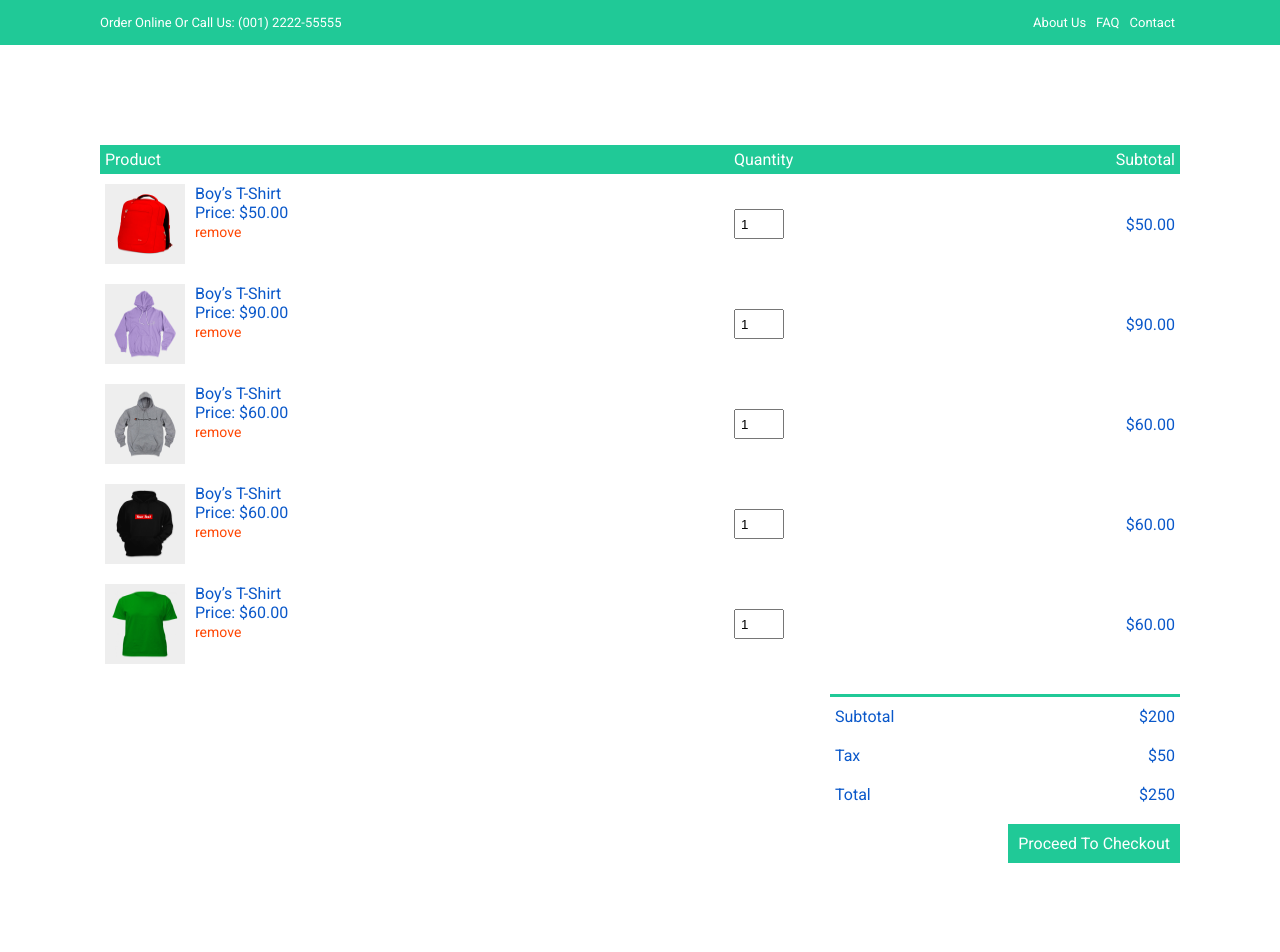
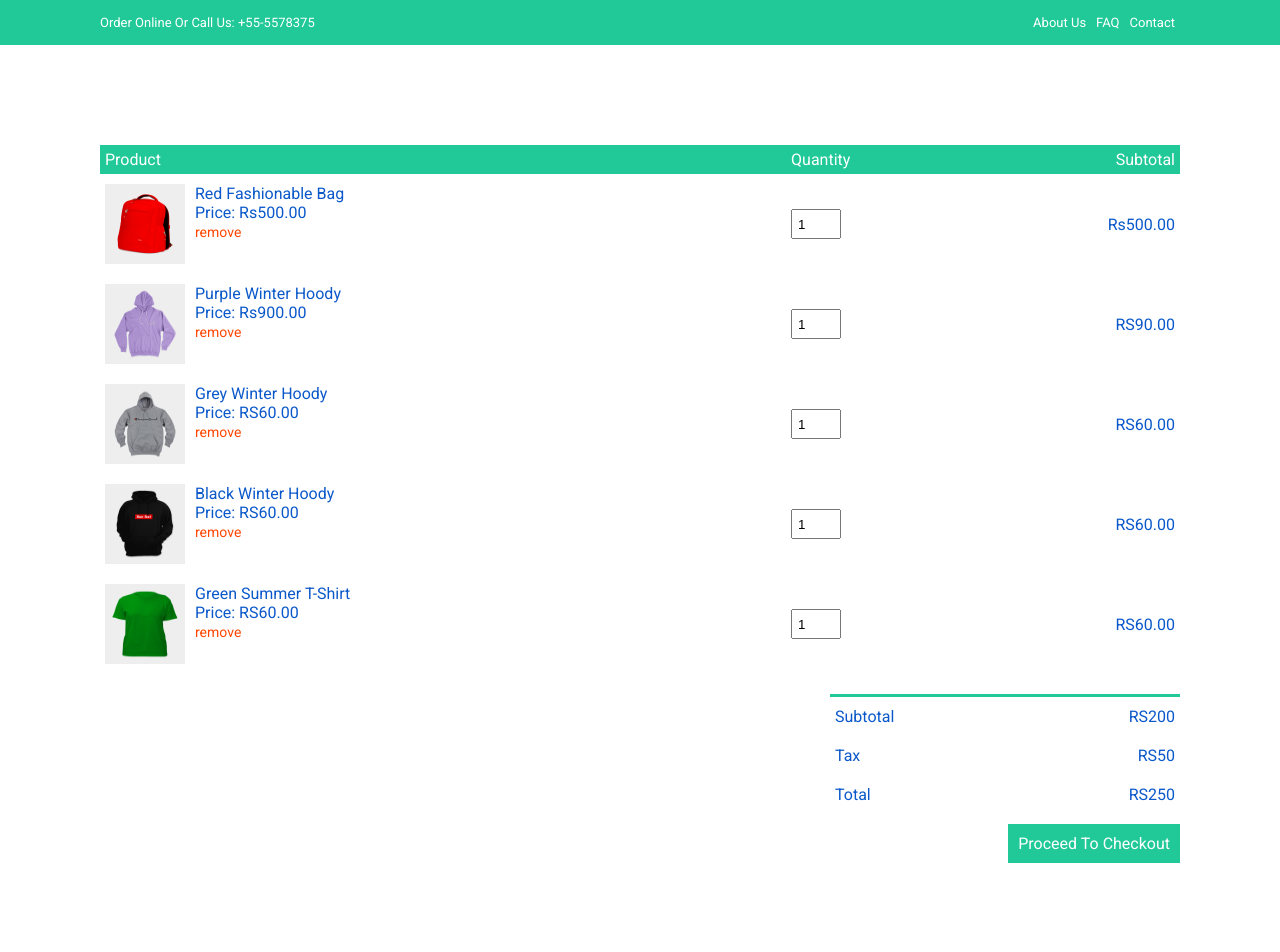
Before and after one commit to SonuThapaMagar/Ecommerce, a plain HTML site: page cart.html in a window 1280 px wide. Shown: the top 952 px of the page. Drawn offline with nearby package versions, Linux system fonts and the light colour scheme.

Commit message:
Product name changed

```diff
--- a/cart.html
+++ b/cart.html
@@ -16,7 +16,7 @@
     <!-- Navigation -->
     <div class="top-nav">
       <div class="container d-flex">
-        <p>Order Online Or Call Us: (001) 2222-55555</p>
+        <p>Order Online Or Call Us: +55-5578375</p>
         <ul class="d-flex">
           <li><a href="#">About Us</a></li>
           <li><a href="#">FAQ</a></li>
@@ -37,85 +37,85 @@
             <div class="cart-info">
               <img src="./images/product-2.jpg" alt="" />
               <div>
-                <p>Boy’s T-Shirt</p>
-                <span>Price: $50.00</span> <br />
+                <p>Red Fashionable Bag</p>
+                <span>Price: Rs500.00</span> <br />
                 <a href="#">remove</a>
               </div>
             </div>
           </td>
           <td><input type="number" value="1" min="1" /></td>
-          <td>$50.00</td>
+          <td>Rs500.00</td>
         </tr>
         <tr>
           <td>
             <div class="cart-info">
               <img src="./images/product-3.jpg" alt="" />
               <div>
-                <p>Boy’s T-Shirt</p>
-                <span>Price: $90.00</span> <br />
+                <p>Purple Winter Hoody</p>
+                <span>Price: Rs900.00</span> <br />
                 <a href="#">remove</a>
               </div>
             </div>
           </td>
           <td><input type="number" value="1" min="1" /></td>
-          <td>$90.00</td>
+          <td>RS90.00</td>
         </tr>
         <tr>
           <td>
             <div class="cart-info">
               <img src="./images/product-4.jpg" alt="" />
               <div>
-                <p>Boy’s T-Shirt</p>
-                <span>Price: $60.00</span> <br />
+                <p>Grey Winter Hoody</p>
+                <span>Price: RS60.00</span> <br />
                 <a href="#">remove</a>
               </div>
             </div>
           </td>
           <td><input type="number" value="1" min="1" /></td>
-          <td>$60.00</td>
+          <td>RS60.00</td>
         </tr>
         <tr>
           <td>
             <div class="cart-info">
               <img src="./images/product-5.jpg" alt="" />
               <div>
-                <p>Boy’s T-Shirt</p>
-                <span>Price: $60.00</span> <br />
+                <p>Black Winter Hoody</p>
+                <span>Price: RS60.00</span> <br />
                 <a href="#">remove</a>
               </div>
             </div>
           </td>
           <td><input type="number" value="1" min="1" /></td>
-          <td>$60.00</td>
+          <td>RS60.00</td>
         </tr>
         <tr>
           <td>
             <div class="cart-info">
               <img src="./images/product-6.jpg" alt="" />
               <div>
-                <p>Boy’s T-Shirt</p>
-                <span>Price: $60.00</span> <br />
+                <p>Green Summer T-Shirt</p>
+                <span>Price: RS60.00</span> <br />
                 <a href="#">remove</a>
               </div>
             </div>
           </td>
           <td><input type="number" value="1" min="1" /></td>
-          <td>$60.00</td>
+          <td>RS60.00</td>
         </tr>
       </table>
       <div class="total-price">
         <table>
           <tr>
             <td>Subtotal</td>
-            <td>$200</td>
+            <td>RS200</td>
           </tr>
           <tr>
             <td>Tax</td>
-            <td>$50</td>
+            <td>RS50</td>
           </tr>
           <tr>
             <td>Total</td>
-            <td>$250</td>
+            <td>RS250</td>
           </tr>
         </table>
         <a href="#" class="checkout btn">Proceed To Checkout</a>
@@ -138,7 +138,7 @@
           <div class="product-info">
             <span>MEN'S CLOTHES</span>
             <a href="">Concepts Solid Pink Men’s Polo</a>
-            <h4>$150</h4>
+            <h4>RS150</h4>
           </div>
           <ul class="icons">
             <li><i class="bx bx-heart"></i></li>
@@ -155,8 +155,8 @@
           </div>
           <div class="product-info">
             <span>MEN'S CLOTHES</span>
-            <a href="">Concepts Solid Pink Men’s Polo</a>
-            <h4>$150</h4>
+            <a href="">Rose Red Summer Concepts Women Hoody</a>
+            <h4>RS150</h4>
           </div>
           <ul class="icons">
             <li><i class="bx bx-heart"></i></li>
@@ -172,8 +172,8 @@
           </div>
           <div class="product-info">
             <span>MEN'S CLOTHES</span>
-            <a href="">Concepts Solid Pink Men’s Polo</a>
-            <h4>$150</h4>
+            <a href="">Purple Winter Hoody</a>
+            <h4>RS150</h4>
           </div>
           <ul class="icons">
             <li><i class="bx bx-heart"></i></li>
@@ -189,8 +189,8 @@
           </div>
           <div class="product-info">
             <span>MEN'S CLOTHES</span>
-            <a href="">Concepts Solid Pink Men’s Polo</a>
-            <h4>$150</h4>
+            <a href="">Red Fashionable Bag</a>
+            <h4>RS150</h4>
           </div>
           <ul class="icons">
             <li><i class="bx bx-heart"></i></li>
```
